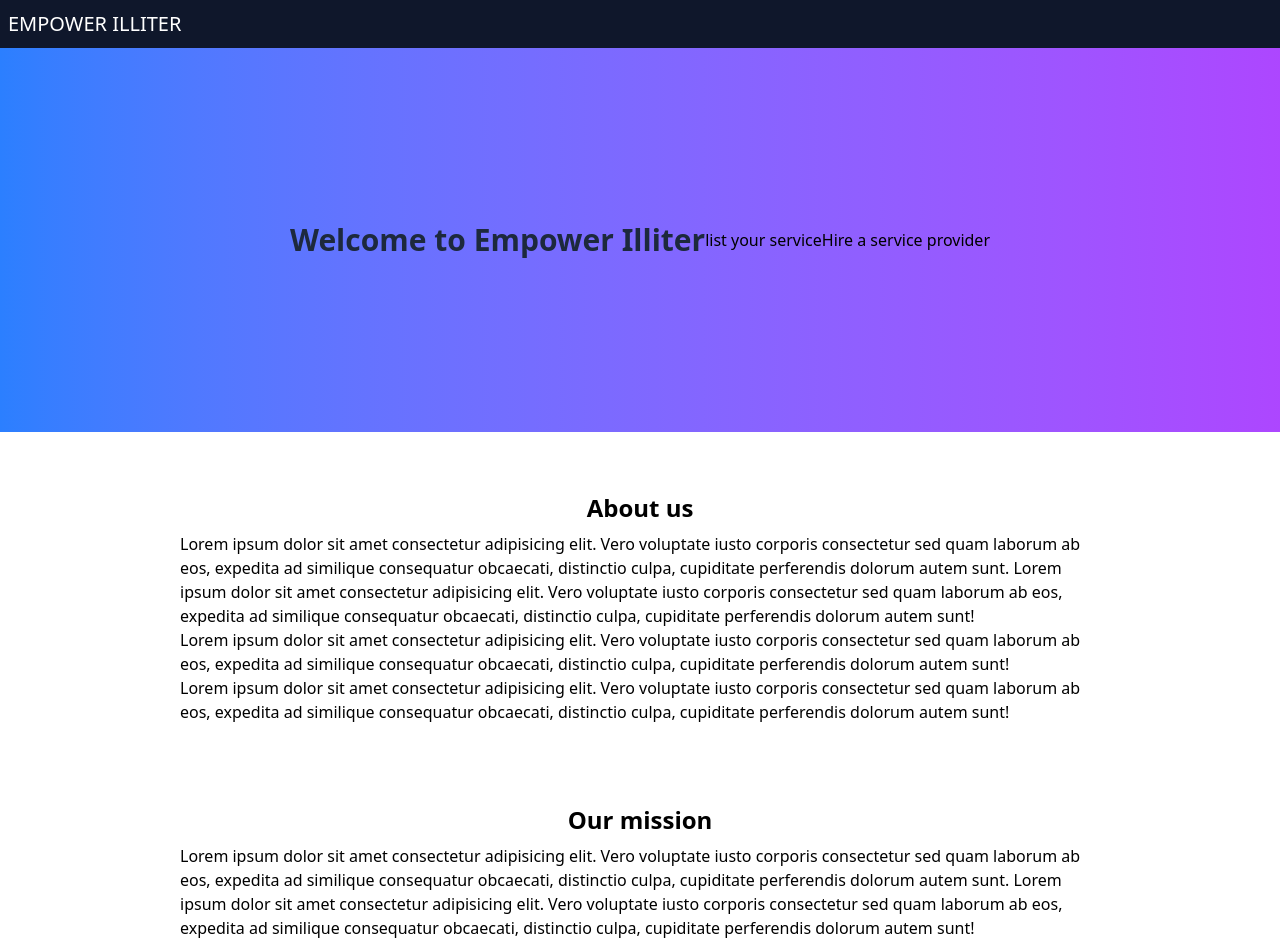
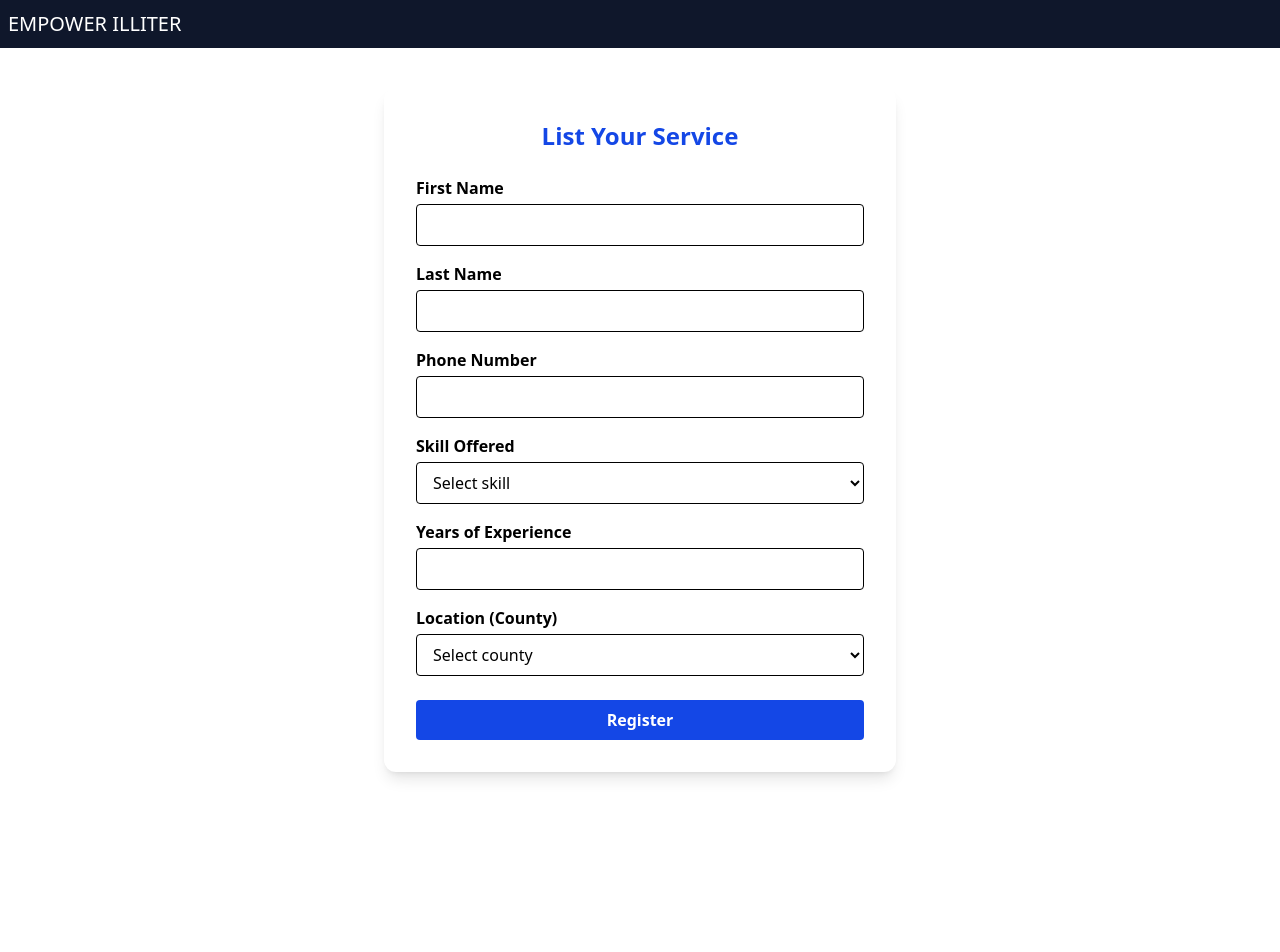
Before and after one commit to nimrod-ambetsa/web-technology-project, a React (Vite) app in the folder web-ui/: page /register-hiree in a window 1280 px wide. Shown: the top 952 px of the page. After the commit the page ends 800 px from the top, so only its background shows below. Built offline with nearby package versions, Linux system fonts and the light colour scheme.

Commit message:
added new files for hiree registration and hirer registration

```diff
--- a/web-ui/src/App.jsx
+++ b/web-ui/src/App.jsx
@@ -1,51 +1,72 @@
 import React from 'react'
 import Header from './components/header'
 import "./App.css"
+import { Routes, Route, useNavigate } from 'react-router';
+import HireeRegister from './components/HireeRegister';
+import HirerRegister from './components/HirerRegister';
 
 
 function App() {
+  const navigate = useNavigate();
 
 
   return (
     <>
       <div>
         <Header />
+        <Routes>
+          <Route path="/" element={
             <div>
-          <div className="flex justify-center items-center h-96 bg-gradient-to-r from-blue-500 to-purple-500">
-            <div className="text-3xl font-bold text-slate-800">
+              <div
+                className="relative"
+                style={{
+                  backgroundImage: 'url(/home-bg.jpg)',
+                  backgroundSize: 'cover',
+                  backgroundPosition: 'center',
+                  minHeight: '24rem',
+                }}
+              >
+                <div className="grid gap-0 justify-evenly items-center h-96 ">
+                  <div className="text-3xl font-bold text-slate-800 drop-shadow-lg">
                     Welcome to Empower Illiter
                   </div>
-            <div>
-              <button>list your service</button>
-              <button>Hire a service provider</button>
+                  <div className="flex gap-6 mt-4">
+                    <button className="px-6 py-3 rounded-lg bg-white text-blue-700 font-semibold shadow-lg hover:bg-blue-100 transition-all border border-blue-300 focus:outline-none focus:ring-2 focus:ring-blue-400" onClick={() => navigate('/register-hiree')}>
+                      List your service
+                    </button>
+                    <button className="px-6 py-3 rounded-lg bg-blue-700 text-white font-semibold shadow-lg hover:bg-blue-800 transition-all border border-blue-900 focus:outline-none focus:ring-2 focus:ring-purple-400" onClick={() => navigate('/register-hirer')}>
+                      Hire a service provider
+                    </button>
                   </div>
                 </div>
-          <div>
-            <div className='w-3/4 mx-auto my-10 p-5'>
-              <h2 className='font-bold text-2xl text-center mb-2'>About us</h2>
-              <div>
-                <p>Lorem ipsum dolor sit amet consectetur adipisicing elit. Vero voluptate iusto corporis consectetur sed quam laborum ab eos,
-                  expedita ad similique consequatur obcaecati, distinctio culpa, cupiditate perferendis dolorum autem sunt. Lorem ipsum dolor sit amet consectetur adipisicing elit.
-                  Vero voluptate iusto corporis consectetur sed quam laborum ab eos,
-                  expedita ad similique consequatur obcaecati, distinctio culpa, cupiditate perferendis dolorum autem sunt!</p>
-                <p>Lorem ipsum dolor sit amet consectetur adipisicing elit. Vero voluptate iusto corporis consectetur sed quam laborum ab eos,
-                  expedita ad similique consequatur obcaecati, distinctio culpa, cupiditate perferendis dolorum autem sunt!</p>
-                <p>Lorem ipsum dolor sit amet consectetur adipisicing elit. Vero voluptate iusto corporis consectetur sed quam laborum ab eos,
-                  expedita ad similique consequatur obcaecati, distinctio culpa, cupiditate perferendis dolorum autem sunt!</p>
+              </div>
+              <div className="w-full flex flex-col items-center gap-8 py-10 bg-white">
+                <div className="w-11/12 md:w-3/4 max-w-2xl bg-gradient-to-br from-blue-50 to-white rounded-2xl shadow-xl p-8 flex flex-col items-center border border-blue-100">
+                  <div className="flex items-center gap-3 mb-3">
+                    <svg className="w-8 h-8 text-blue-500" fill="none" stroke="currentColor" strokeWidth="2" viewBox="0 0 24 24"><path strokeLinecap="round" strokeLinejoin="round" d="M13 16h-1v-4h-1m1-4h.01M12 20.5C7.305 20.5 3.5 16.695 3.5 12S7.305 3.5 12 3.5 20.5 7.305 20.5 12 16.695 20.5 12 20.5z" /></svg>
+                    <h2 className="font-bold text-2xl text-blue-800">About us</h2>
+                  </div>
+                  <div className="text-slate-700 text-base leading-relaxed space-y-3 text-center">
+                    <p>Lorem ipsum dolor sit amet consectetur adipisicing elit. Vero voluptate iusto corporis consectetur sed quam laborum ab eos, expedita ad similique consequatur obcaecati, distinctio culpa, cupiditate perferendis dolorum autem sunt. Lorem ipsum dolor sit amet consectetur adipisicing elit. Vero voluptate iusto corporis consectetur sed quam laborum ab eos, expedita ad similique consequatur obcaecati, distinctio culpa, cupiditate perferendis dolorum autem sunt!</p>
+                    <p>Lorem ipsum dolor sit amet consectetur adipisicing elit. Vero voluptate iusto corporis consectetur sed quam laborum ab eos, expedita ad similique consequatur obcaecati, distinctio culpa, cupiditate perferendis dolorum autem sunt!</p>
+                    <p>Lorem ipsum dolor sit amet consectetur adipisicing elit. Vero voluptate iusto corporis consectetur sed quam laborum ab eos, expedita ad similique consequatur obcaecati, distinctio culpa, cupiditate perferendis dolorum autem sunt!</p>
                   </div>
                 </div>
-            <div className='w-3/4 mx-auto my-10 p-5'>
-              <h2 className='font-bold text-2xl text-center mb-2'>Our mission</h2>
-              <div>
-                <p>Lorem ipsum dolor sit amet consectetur adipisicing elit. Vero voluptate iusto corporis consectetur sed quam laborum ab eos,
-                  expedita ad similique consequatur obcaecati, distinctio culpa, cupiditate perferendis dolorum autem sunt. Lorem ipsum dolor sit amet consectetur adipisicing elit.
-                  Vero voluptate iusto corporis consectetur sed quam laborum ab eos,
-                  expedita ad similique consequatur obcaecati, distinctio culpa, cupiditate perferendis dolorum autem sunt!</p>
-
+                <div className="w-11/12 md:w-3/4 max-w-2xl bg-gradient-to-br from-purple-50 to-white rounded-2xl shadow-xl p-8 flex flex-col items-center border border-purple-100">
+                  <div className="flex items-center gap-3 mb-3">
+                    <svg className="w-8 h-8 text-purple-500" fill="none" stroke="currentColor" strokeWidth="2" viewBox="0 0 24 24"><path strokeLinecap="round" strokeLinejoin="round" d="M12 8c-1.657 0-3 1.343-3 3 0 1.657 1.343 3 3 3s3-1.343 3-3c0-1.657-1.343-3-3-3zm0 0V4m0 7v7m0 0h4m-4 0H8" /></svg>
+                    <h2 className="font-bold text-2xl text-purple-800">Our mission</h2>
+                  </div>
+                  <div className="text-slate-700 text-base leading-relaxed text-center">
+                    <p>Lorem ipsum dolor sit amet consectetur adipisicing elit. Vero voluptate iusto corporis consectetur sed quam laborum ab eos, expedita ad similique consequatur obcaecati, distinctio culpa, cupiditate perferendis dolorum autem sunt. Lorem ipsum dolor sit amet consectetur adipisicing elit. Vero voluptate iusto corporis consectetur sed quam laborum ab eos, expedita ad similique consequatur obcaecati, distinctio culpa, cupiditate perferendis dolorum autem sunt!</p>
                   </div>
                 </div>
               </div>
             </div>
+          } />
+          <Route path="/register-hiree" element={<HireeRegister />} />
+          <Route path="/register-hirer" element={<HirerRegister />} />
+        </Routes>
       </div>
 
     </>
--- /dev/null
+++ b/web-ui/src/components/HireeRegister.jsx
@@ -0,0 +1,89 @@
+import React, { useState } from 'react';
+
+const skills = [
+  'Plumber',
+  'Groundsman',
+  'Electrician',
+  'Rider',
+  'Carpenter',
+  'Painter',
+  'Mason',
+  'Cook',
+  'Cleaner',
+  'Other',
+];
+
+const counties = [
+  'Baringo', 'Bomet', 'Bungoma', 'Busia', 'Elgeyo Marakwet', 'Embu', 'Garissa', 'Homa Bay', 'Isiolo', 'Kajiado', 'Kakamega', 'Kericho', 'Kiambu', 'Kilifi', 'Kirinyaga', 'Kisii', 'Kisumu', 'Kitui', 'Kwale', 'Laikipia', 'Lamu', 'Machakos', 'Makueni', 'Mandera', 'Marsabit', 'Meru', 'Migori', 'Mombasa', 'Murang\'a', 'Nairobi', 'Nakuru', 'Nandi', 'Narok', 'Nyamira', 'Nyandarua', 'Nyeri', 'Samburu', 'Siaya', 'Taita Taveta', 'Tana River', 'Tharaka Nithi', 'Trans Nzoia', 'Turkana', 'Uasin Gishu', 'Vihiga', 'Wajir', 'West Pokot'
+];
+
+export default function HireeRegister() {
+  const [form, setForm] = useState({
+    firstName: '',
+    lastName: '',
+    phone: '',
+    skill: '',
+    experience: '',
+    county: '',
+    honeypot: '',
+  });
+  const [success, setSuccess] = useState(false);
+  const [error, setError] = useState('');
+
+  const handleChange = e => {
+    const { name, value } = e.target;
+    setForm(f => ({ ...f, [name]: value }));
+  };
+
+  const handleSubmit = e => {
+    e.preventDefault();
+    setError('');
+    if (form.honeypot) return; // bot detected
+    if (!form.firstName || !form.lastName || !form.phone || !form.skill || !form.experience || !form.county) {
+      setError('Please fill in all fields.');
+      return;
+    }
+    setSuccess(true);
+  };
+
+  if (success) return <div className="p-8 text-center text-green-700 font-bold">Registration successful! We will contact you soon.</div>;
+
+  return (
+    <form className="max-w-lg mx-auto bg-white rounded-xl shadow-lg p-8 mt-10" onSubmit={handleSubmit} autoComplete="off">
+      <h2 className="text-2xl font-bold mb-6 text-blue-700 text-center">List Your Service</h2>
+      {error && <div className="mb-4 text-red-600">{error}</div>}
+      <input type="text" name="honeypot" value={form.honeypot} onChange={handleChange} className="hidden" tabIndex="-1" autoComplete="off" />
+      <div className="mb-4">
+        <label className="block mb-1 font-semibold">First Name</label>
+        <input name="firstName" value={form.firstName} onChange={handleChange} className="w-full border rounded px-3 py-2" required />
+      </div>
+      <div className="mb-4">
+        <label className="block mb-1 font-semibold">Last Name</label>
+        <input name="lastName" value={form.lastName} onChange={handleChange} className="w-full border rounded px-3 py-2" required />
+      </div>
+      <div className="mb-4">
+        <label className="block mb-1 font-semibold">Phone Number</label>
+        <input name="phone" value={form.phone} onChange={handleChange} className="w-full border rounded px-3 py-2" required pattern="[0-9]{10,15}" />
+      </div>
+      <div className="mb-4">
+        <label className="block mb-1 font-semibold">Skill Offered</label>
+        <select name="skill" value={form.skill} onChange={handleChange} className="w-full border rounded px-3 py-2" required>
+          <option value="">Select skill</option>
+          {skills.map(skill => <option key={skill} value={skill}>{skill}</option>)}
+        </select>
+      </div>
+      <div className="mb-4">
+        <label className="block mb-1 font-semibold">Years of Experience</label>
+        <input name="experience" value={form.experience} onChange={handleChange} className="w-full border rounded px-3 py-2" required type="number" min="0" max="60" />
+      </div>
+      <div className="mb-6">
+        <label className="block mb-1 font-semibold">Location (County)</label>
+        <select name="county" value={form.county} onChange={handleChange} className="w-full border rounded px-3 py-2" required>
+          <option value="">Select county</option>
+          {counties.map(county => <option key={county} value={county}>{county}</option>)}
+        </select>
+      </div>
+      <button type="submit" className="w-full bg-blue-700 text-white py-2 rounded font-semibold hover:bg-blue-800 transition">Register</button>
+    </form>
+  );
+}
--- /dev/null
+++ b/web-ui/src/components/HirerRegister.jsx
@@ -0,0 +1,62 @@
+import React, { useState } from 'react';
+
+export default function HirerRegister() {
+  const [form, setForm] = useState({
+    firstName: '',
+    lastName: '',
+    email: '',
+    phone: '',
+    honeypot: '',
+  });
+  const [success, setSuccess] = useState(false);
+  const [error, setError] = useState('');
+
+  const handleChange = e => {
+    const { name, value } = e.target;
+    setForm(f => ({ ...f, [name]: value }));
+  };
+
+  const validateEmail = email => /\S+@\S+\.\S+/.test(email);
+
+  const handleSubmit = e => {
+    e.preventDefault();
+    setError('');
+    if (form.honeypot) return; // bot detected
+    if (!form.firstName || !form.lastName || !form.email || !form.phone) {
+      setError('Please fill in all fields.');
+      return;
+    }
+    if (!validateEmail(form.email)) {
+      setError('Please enter a valid email address.');
+      return;
+    }
+    setSuccess(true);
+  };
+
+  if (success) return <div className="p-8 text-center text-green-700 font-bold">Registration successful! We will contact you soon.</div>;
+
+  return (
+    <form className="max-w-lg mx-auto bg-white rounded-xl shadow-lg p-8 mt-10" onSubmit={handleSubmit} autoComplete="off">
+      <h2 className="text-2xl font-bold mb-6 text-purple-700 text-center">Register as a Hirer</h2>
+      {error && <div className="mb-4 text-red-600">{error}</div>}
+      <input type="text" name="honeypot" value={form.honeypot} onChange={handleChange} className="hidden" tabIndex="-1" autoComplete="off" />
+      <div className="mb-4">
+        <label className="block mb-1 font-semibold">First Name</label>
+        <input name="firstName" value={form.firstName} onChange={handleChange} className="w-full border rounded px-3 py-2" required />
+      </div>
+      <div className="mb-4">
+        <label className="block mb-1 font-semibold">Last Name</label>
+        <input name="lastName" value={form.lastName} onChange={handleChange} className="w-full border rounded px-3 py-2" required />
+      </div>
+      <div className="mb-4">
+        <label className="block mb-1 font-semibold">Email Address</label>
+        <input name="email" value={form.email} onChange={handleChange} className="w-full border rounded px-3 py-2" required type="email" />
+      </div>
+      <div className="mb-6">
+        <label className="block mb-1 font-semibold">Phone Number</label>
+        <input name="phone" value={form.phone} onChange={handleChange} className="w-full border rounded px-3 py-2" required pattern="[0-9]{10,15}" />
+      </div>
+      <button type="submit" className="w-full bg-purple-700 text-white py-2 rounded font-semibold hover:bg-purple-800 transition">Register</button>
+    </form>
+  );
+}
```
Also changed, not shown: 1 other file (tests, documents, lock files or other folders). Lines whose indentation alone changed are shown as unchanged.
